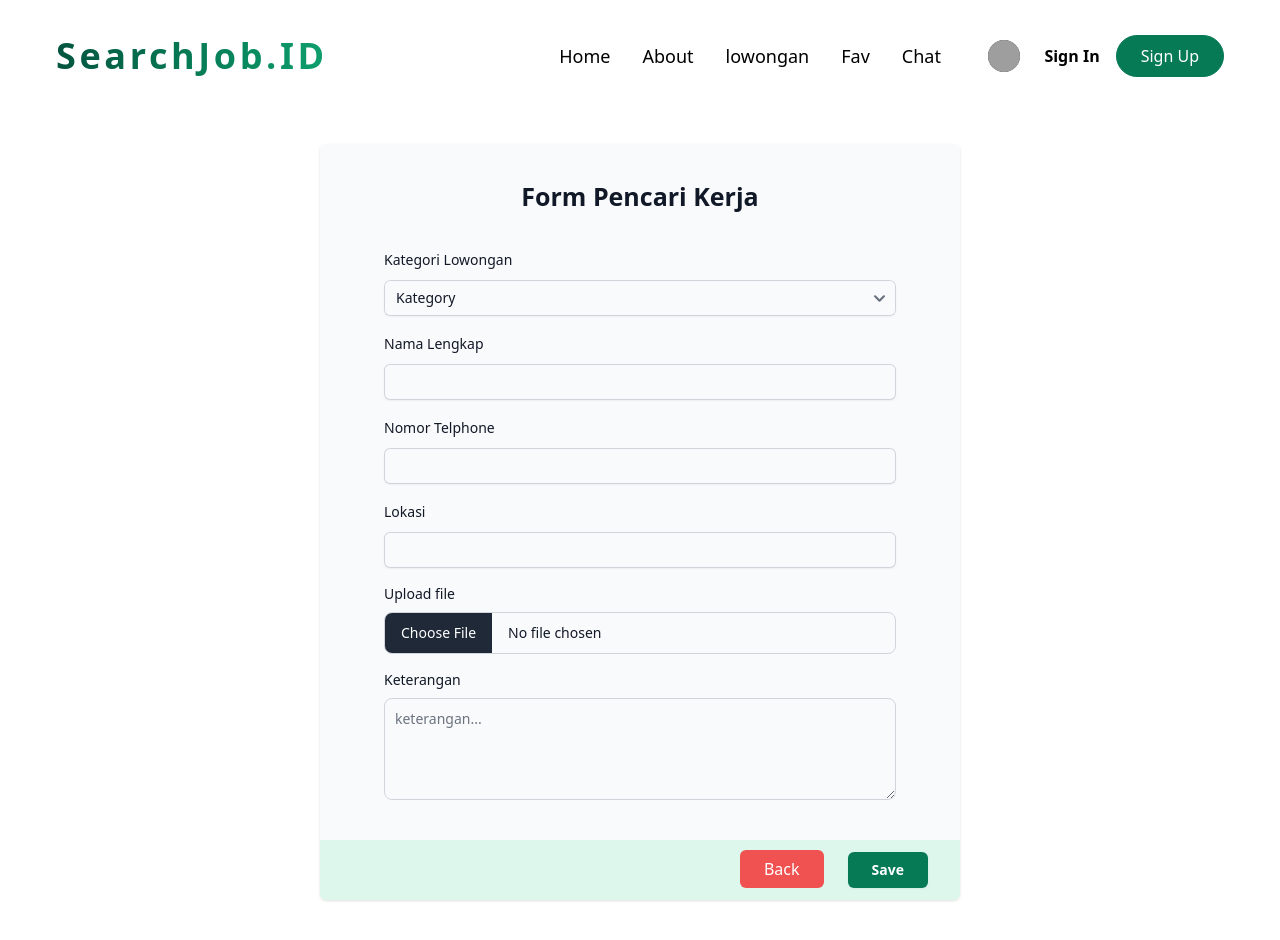
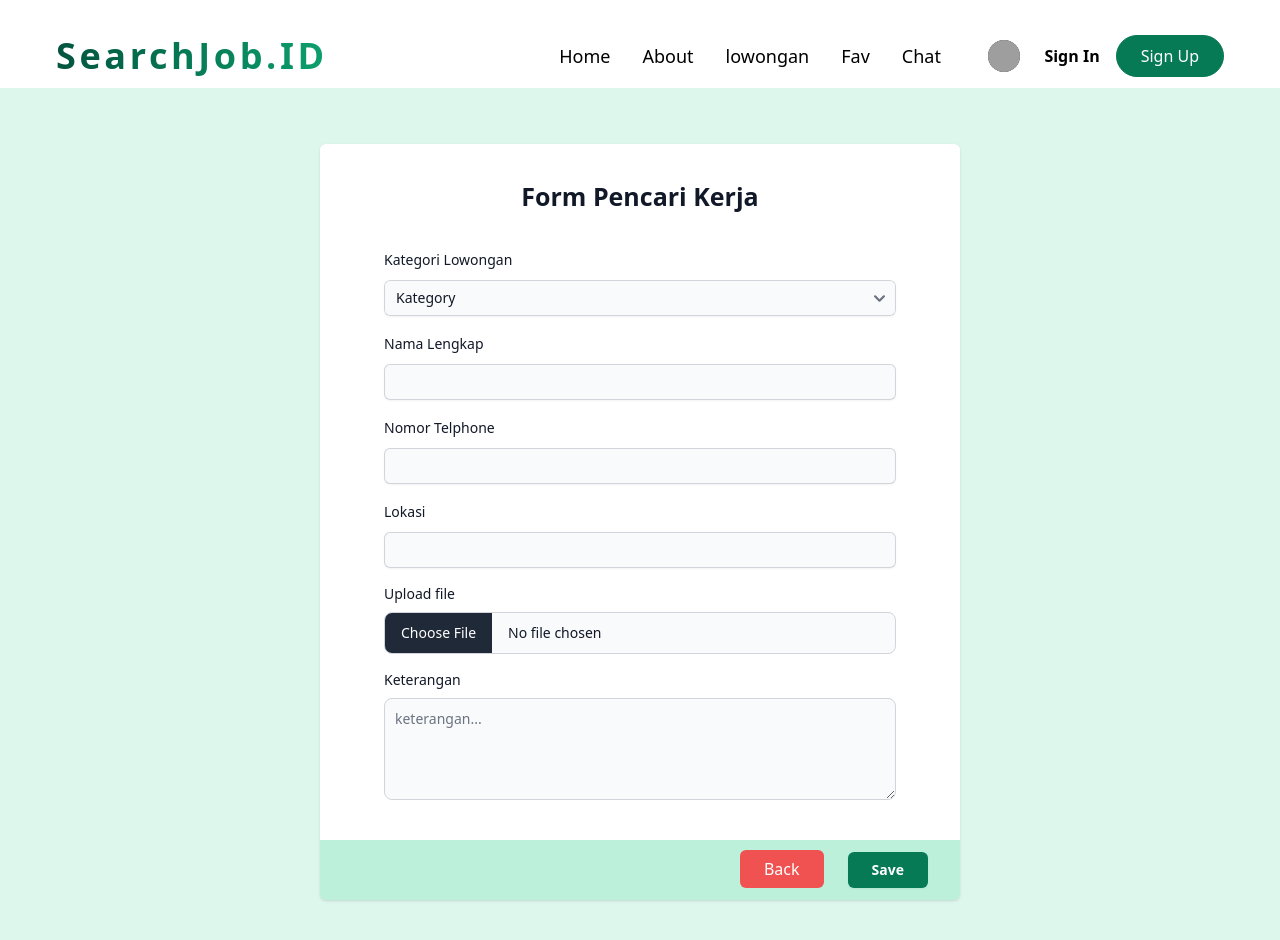
Before and after one commit to Ridho941/searchjob, a React (Create React App) app: page /formkerja in a window 1280 px wide. Shown: the top 940 px of the page. Built offline with nearby package versions, Linux system fonts and the light colour scheme; grey boxes are pictures that could not be loaded; the HTML template or start-up script is replaced by a standard one.

Commit message:
perbaikan form Kerja

```diff
--- a/src/pages/Formkerja.js
+++ b/src/pages/Formkerja.js
@@ -6,7 +6,7 @@ function Formkerja() {
   return (
     <>
       <Navbar />
-      <div className="container mx-auto py-14 px-80" >
+      <div className="container mx-auto py-14 px-80 bg-green-100" >
         <div class="mt-10 sm:mt-0">
           <div class="md:grid md:grid-cols-2 md:gap-6">
 
@@ -14,7 +14,7 @@ function Formkerja() {
               <form action="#" method="POST">
 
                 <div class="overflow-hidden shadow sm:rounded-md">
-                  <div class="bg-gray-50 px-10 p-10 sm:p-10">
+                  <div class="bg-white px-10 p-10 sm:p-10">
                     <h3 class="font-bold text-[25px] pb-10 text-center leading-6 text-gray-900">Form Pencari Kerja</h3>
                     <div class="grid grid-cols-3 gap-4 px-6">
 
@@ -73,7 +73,7 @@ function Formkerja() {
   </div>*/}
                     </div>
                   </div>
-                  <div class="bg-green-100 px-4 py-3 text-right sm:px-8 space-x-6">
+                  <div class="bg-green-200 px-4 py-3 text-right sm:px-8 space-x-6">
                     <Link to='/profile' className="bg-red-500 rounded-md text-white py-2 px-6  hover:scale-105 duration-300">Back</Link>
                     <button type="submit" class="inline-flex justify-center rounded-md bg-green-600 py-2 px-6 text-sm font-semibold text-white shadow-sm hover:bg-indigo-500 focus-visible:outline focus-visible:outline-2 focus-visible:outline-offset-2 focus-visible:outline-indigo-500">Save</button>
 
--- a/src/pages/Formlowongan.js
+++ b/src/pages/Formlowongan.js
@@ -6,7 +6,7 @@ function Formlowongan() {
   return (
 <>
       <Navbar />
-      <div className="container mx-auto py-14 px-80" >
+      <div className="container mx-auto py-14 px-80 bg-green-100" >
         <div class="mt-10 sm:mt-0">
           <div class="md:grid md:grid-cols-2 md:gap-6">
 
@@ -14,7 +14,7 @@ function Formlowongan() {
               <form action="#" method="POST">
 
                 <div class="overflow-hidden shadow sm:rounded-md">
-                  <div class="bg-ehite px-10 p-10 sm:p-10">
+                  <div class="bg-white px-10 p-10 sm:p-10">
                     <h3 class="font-bold text-[25px] pb-10 text-center leading-6 text-gray-900">Form Lowongan</h3>
                     <div class="grid grid-cols-3 gap-4 px-6">
 
@@ -67,7 +67,7 @@ function Formlowongan() {
   </div>*/}
                     </div>
                   </div>
-                  <div class="bg-green-100 px-4 py-3 text-right sm:px-8 space-x-6">
+                  <div class="bg-green-200 px-4 py-3 text-right sm:px-8 space-x-6">
                     <Link to='/profile' className="bg-red-500 rounded-md text-white py-2 px-6  hover:scale-105 duration-300">Back</Link>
                     <button type="submit" class="inline-flex justify-center rounded-md bg-green-600 py-2 px-6 text-sm font-semibold text-white shadow-sm hover:bg-indigo-500 focus-visible:outline focus-visible:outline-2 focus-visible:outline-offset-2 focus-visible:outline-indigo-500">Save</button>
 
--- a/src/pages/Profile.js
+++ b/src/pages/Profile.js
@@ -7,6 +7,7 @@ function Profile() {
     return (
         <div className='bg-green-600'>
             <div className='w-72 h-screen bg-green-600'>
+
                 <a href='/' class=" bg-gradient-to-r  from-green-100 via-green-300 to-green-500 bg-clip-text align-middle text-3xl font-black tracking-widest text-transparent pb-4">SearchJob.ID</a>
                 <ul className='pt-6'>
                     <li className='flex  rounded-md p-2 cursor-pointer text-white items-center gap-x-4'><Link
```
